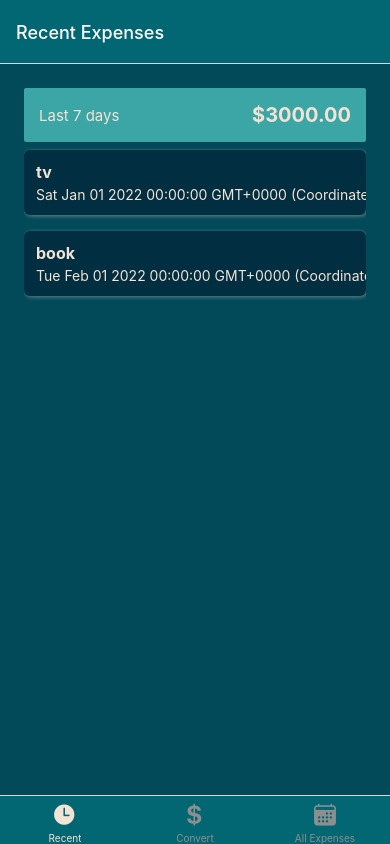
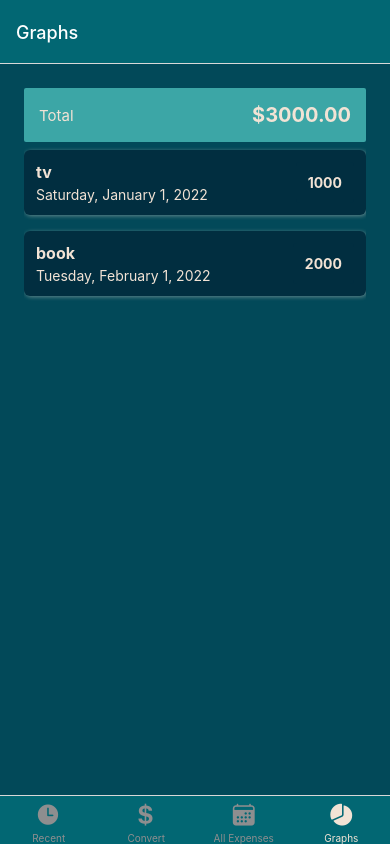
Before and after one commit to mdelrosario92/expense-tracker, a React Native app: screen /Graphs in a window 390 px wide. Built offline with nearby package versions, Linux system fonts and the light colour scheme.

Commit message:
ajust bottom tab

```diff
--- a/App.js
+++ b/App.js
@@ -59,6 +59,20 @@ function ExpensesOverview() {
           ),
         }}
       />
+
+<BottomTabs.Screen
+        name="Graphs"
+        component={AllExpenses}
+        options={{
+          title: 'Graphs',
+          tabBarLabel: 'Graphs',
+          tabBarIcon: ({ color, size }) => (
+            <Ionicons name="pie-chart" size={size} color={color} />
+          ),
+        }}
+      />
+
+
     </BottomTabs.Navigator>
   );
 }
--- a/components/ExpensesOutput/ExpenseItem.js
+++ b/components/ExpensesOutput/ExpenseItem.js
@@ -7,7 +7,7 @@ function ExpenseItem({ description, amount, date }) {
         <View style={styles.expenseItem}>
             <View>
                 <Text style={[styles.textBase, styles.description]}>{description}</Text>
-                <Text style={styles.textBase}>{date.toString()}</Text>
+                <Text style={styles.textBase}>{date.toLocaleDateString(undefined, { weekday: 'long', year: 'numeric', month: 'long', day: 'numeric' })}</Text>
             </View>
             <View style={styles.amountContainer}>
                 <Text style={styles.amount}>{amount}</Text>
```
